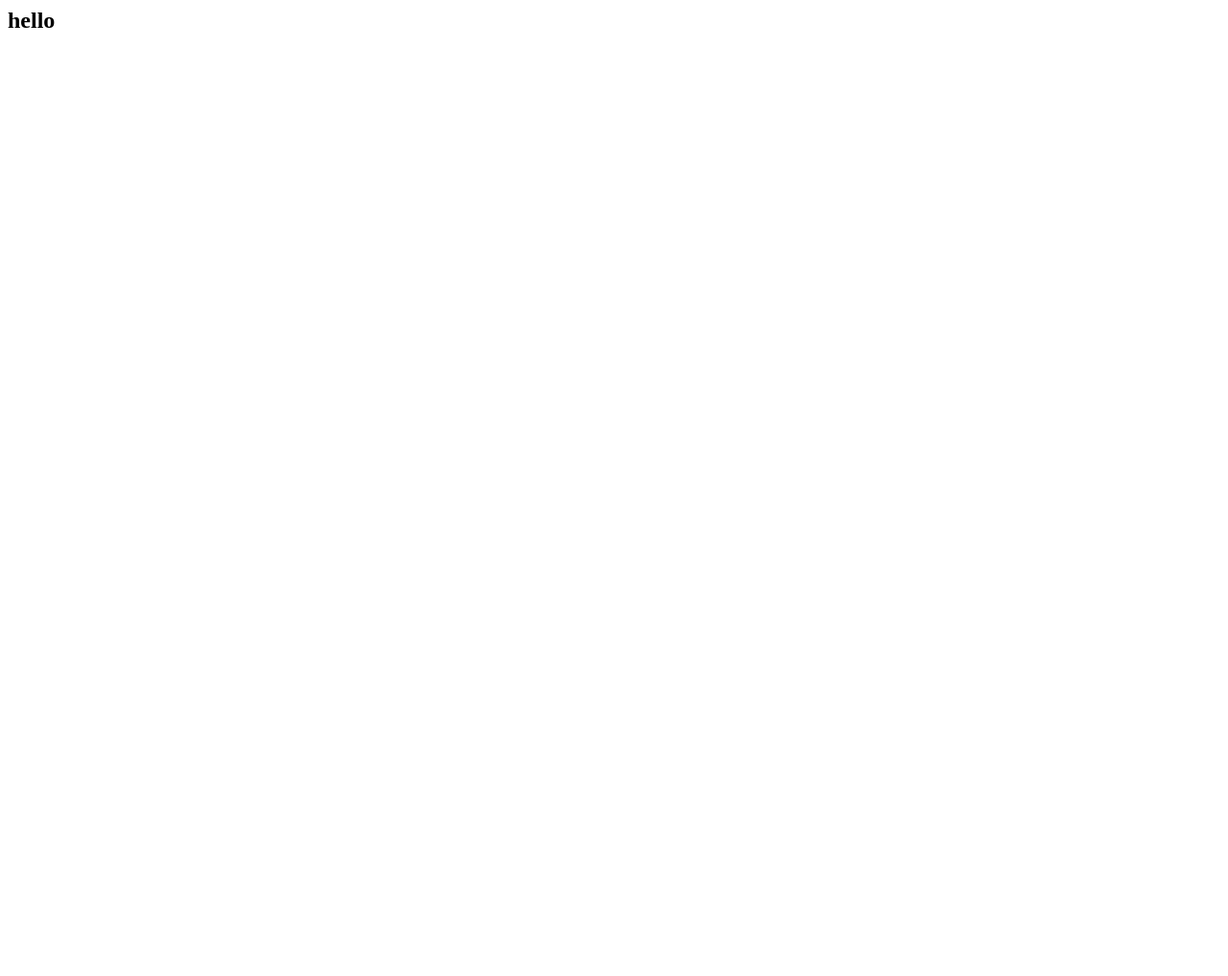
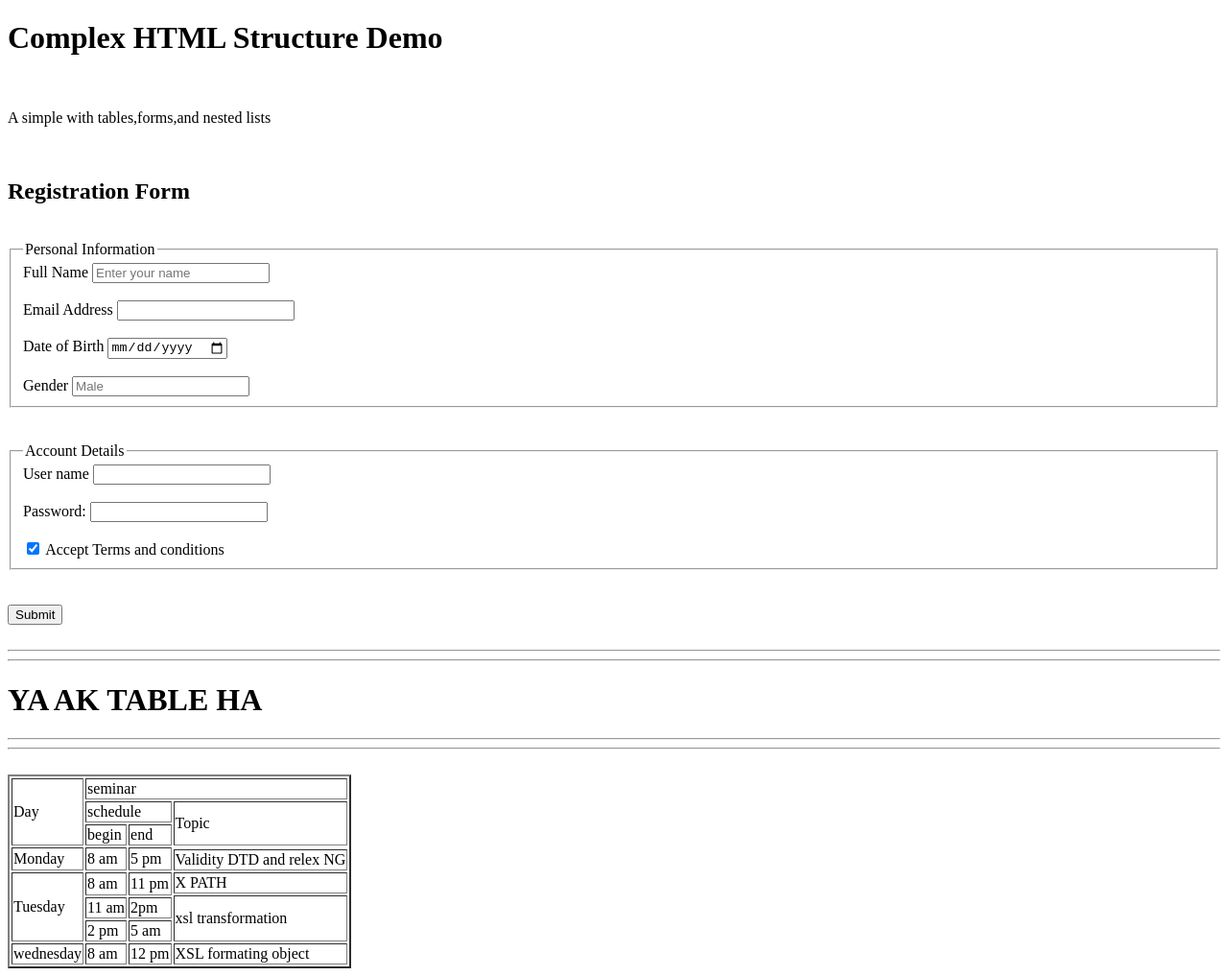
Before and after one commit to riyyanriaz71-create/git-first, a plain HTML site: page index.html in a window 1280 px wide. Shown: the whole page at 96% size. Before the commit the page ends 800 px from the top, so only its background shows below. Drawn offline with Linux system fonts and the light colour scheme.

Commit message:
first commit

```diff
--- a/index.html
+++ b/index.html
@@ -1 +1,151 @@
-<h2>hello</h2>
+
+<!DOCTYPE html>
+<html lang="en">
+<head>
+    <meta charset="UTF-8">
+    <meta name="viewport" content="width=device-width, initial-scale=1.0">
+    <title>Document</title>
+</head>
+<body>
+
+
+<form>
+<h1>Complex HTML Structure Demo</h1>
+<br>
+<p>A simple with tables,forms,and nested lists</p>
+<br>
+<h2>Registration Form</h2>
+<br>
+<fieldset >
+    <legend>Personal Information</legend>
+Full Name <input type="text"placeholder ="Enter your name">
+<br><br>
+Email Address <input type="text" placeholder=>
+<br><br>
+Date of Birth <input type="date" name=>
+<br><br>
+Gender <input type="text" placeholder="Male"=>
+</fieldset>
+
+<br><br>
+
+<fieldset>
+<legend>Account Details </legend>
+User name <input type="text"placeholder>
+<br><br>
+Password: <input type="text">
+
+<br><br>
+<input type="checkbox" id="terms"checked>
+<label for ="terms">Accept Terms and conditions</label>
+
+ </fieldset>
+<br><br>
+<button>Submit</button>
+</form>
+
+
+
+<br>
+<hr><hr>
+<h1>YA AK TABLE HA</h1>
+<hr>
+<hr>
+<br>
+
+<table border="2">
+
+<tr>
+<td rowspan="3">Day</td>
+<td colspan="3">seminar</td>
+</tr>
+
+
+<tr>
+<td colspan="2">schedule</td>
+<td rowspan="2">Topic</td>
+</tr>
+
+
+<tr>
+<td>begin</td>
+<td>end</td>
+</tr>
+
+
+
+<tr>
+
+<td rowspan="3">Monday</td>
+<td rowspan="3">8 am</td>
+<td rowspan="3">5 pm</td>
+
+</tr>
+
+
+<tr>
+<td rowspan="2">
+    Validity DTD and relex NG
+
+
+</td>
+</tr>
+
+
+<tr></tr>
+<tr>
+<td rowspan="4">Tuesday</td>
+<td rowspan="2">8 am</td>
+<td rowspan="2">11 pm</td>
+<td>X PATH</td>
+</tr>
+
+
+<tr>
+<td rowspan="3">xsl transformation</td>
+</tr>
+
+
+<tr>
+<td>11 am
+</td>
+<td>2pm</td>
+</tr>
+
+
+<tr>
+<td>2 pm</td>
+<td>5 am</td>
+</tr>
+
+
+<tr><td>wednesday
+</td>
+
+<td>8 am
+</td>
+<td>12 pm
+</td>
+<td>XSL formating object
+</td>
+</tr>
+
+</table>
+
+
+
+
+
+
+
+
+
+
+
+
+
+
+
+
+</body>
+</html>
```
